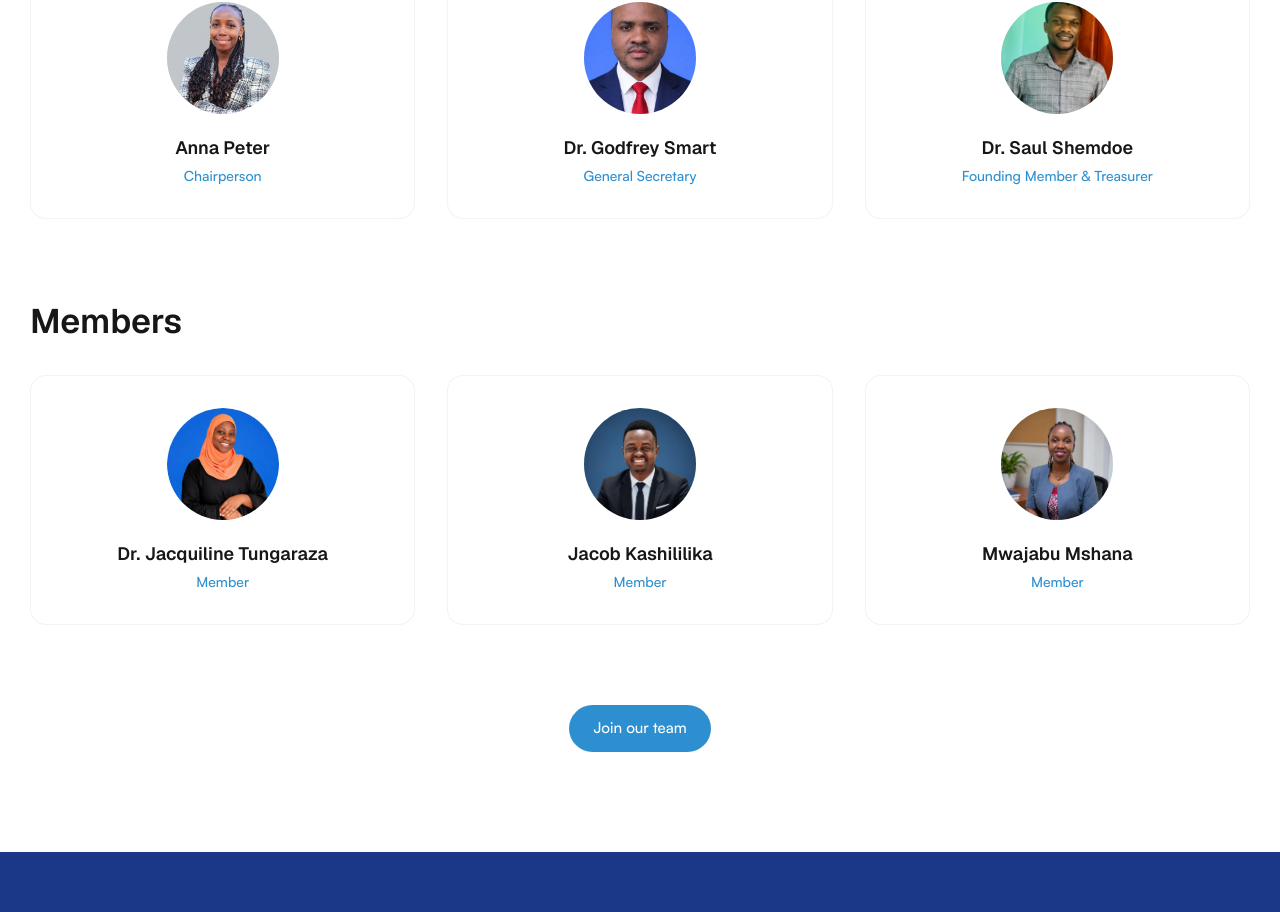
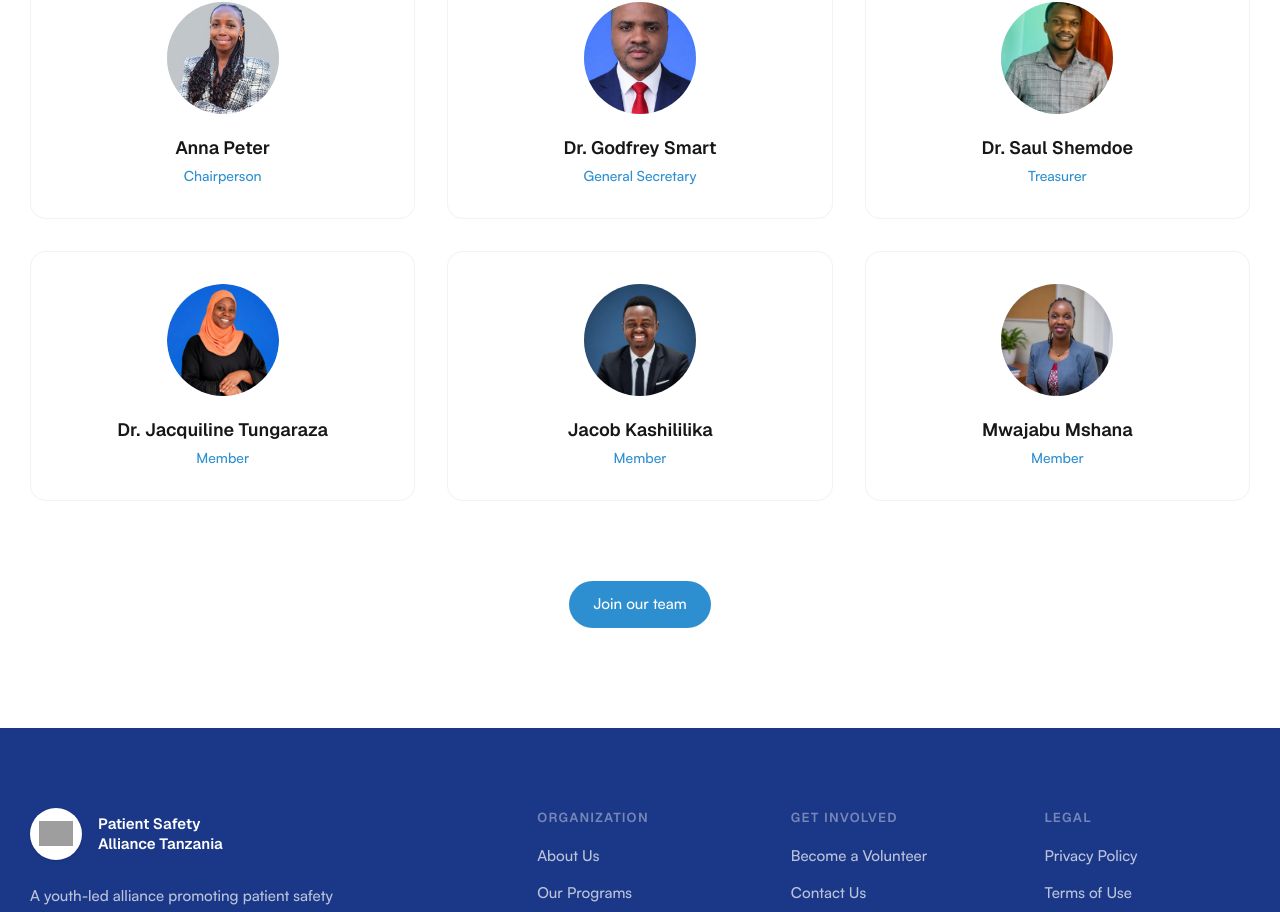
Before and after one commit to psatz2026/psatanzania, a Next.js app: page /team in a window 1280 px wide. Shown: the part 861-1773 px from the top of the page. Built offline with nearby package versions, Linux system fonts and the light colour scheme; grey boxes are pictures that could not be loaded.

Commit message:
remove member subheadline

```diff
--- a/app/team/page.tsx
+++ b/app/team/page.tsx
@@ -13,9 +13,9 @@ export const metadata: Metadata = pageMetadata({
 });
 import Button from "@/components/ui/Button";
 import AnimateIn from "@/components/ui/AnimateIn";
-import { leadership, members } from "@/data/volunteers";
+import { volunteers } from "@/data/volunteers";
 
-const teamJsonLd = [...leadership, ...members].map((v) => ({
+const teamJsonLd = volunteers.map((v) => ({
   "@context": "https://schema.org",
   "@type": "Person",
   name: v.name,
@@ -46,23 +46,7 @@ export default function TeamPage() {
               </h2>
             </AnimateIn>
             <div className="grid grid-cols-1 sm:grid-cols-2 lg:grid-cols-3 gap-8">
-              {leadership.map((v, i) => (
-                <AnimateIn key={v.name} delay={i * 0.08}>
-                  <VolunteerCard volunteer={v} />
-                </AnimateIn>
-              ))}
-            </div>
-          </div>
-
-          {/* Members */}
-          <div className="flex flex-col gap-8">
-            <AnimateIn>
-              <h2 className="font-heading text-[28px] lg:text-[34px] leading-[1.3] text-carbon-black">
-                Members
-              </h2>
-            </AnimateIn>
-            <div className="grid grid-cols-1 sm:grid-cols-2 lg:grid-cols-3 gap-8">
-              {members.map((v, i) => (
+              {volunteers.map((v, i) => (
                 <AnimateIn key={v.name} delay={i * 0.08}>
                   <VolunteerCard volunteer={v} />
                 </AnimateIn>
--- a/data/volunteers.ts
+++ b/data/volunteers.ts
@@ -15,7 +15,7 @@ export const volunteers: Volunteer[] = [
   },
   {
     name: "Dr. Saul Shemdoe",
-    role: "Founding Member & Treasurer",
+    role: "Treasurer",
     image: "/team/DR.SAUL_SHEMDOE-foundingmemberandtreasurer.png",
     rank: "leadership",
   },
@@ -23,19 +23,19 @@ export const volunteers: Volunteer[] = [
     name: "Dr. Jacquiline Tungaraza",
     role: "Member",
     image: "/team/Dr.Jacquiline_tungaraza-member.png",
-    rank: "member",
+    rank: "leadership",
   },
   {
     name: "Jacob Kashililika",
     role: "Member",
     image: "/team/jacob_kashililika-Member.png",
-    rank: "member",
+    rank: "leadership",
   },
   {
     name: "Mwajabu Mshana",
     role: "Member",
     image: "/team/Mwajabu_Mshana-member.png",
-    rank: "member",
+    rank: "leadership",
   },
 ];
 
```
